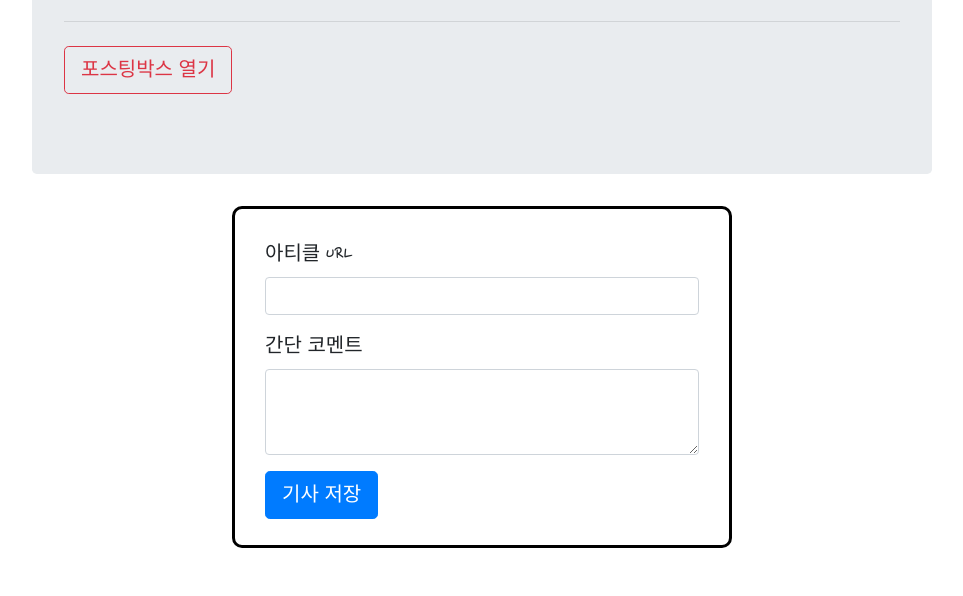
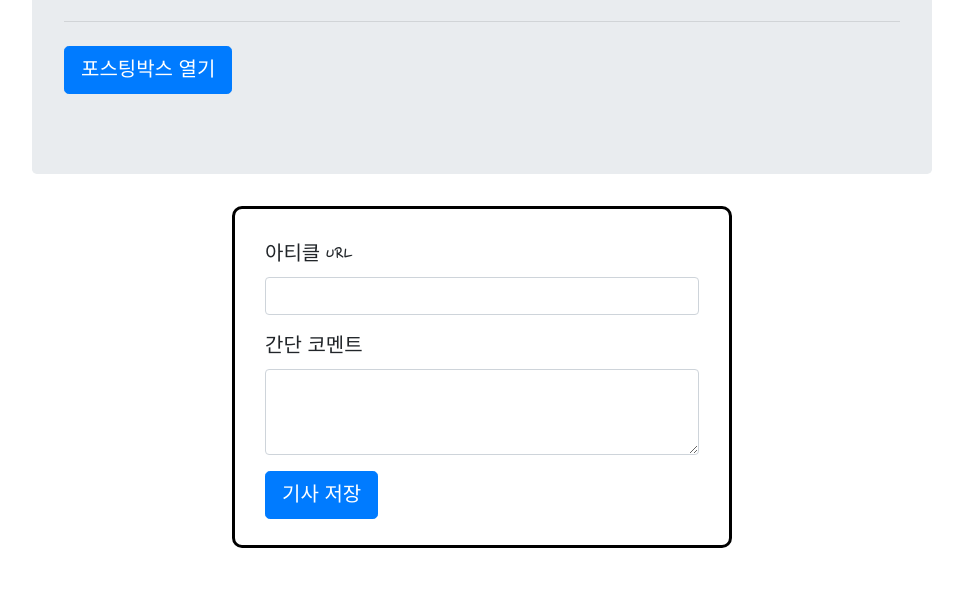
Before and after one commit to cypark1/memo, a plain HTML site: page index.html in a window 1280 px wide. Shown: the part 172-768 px from the top of the page, without its empty margins (158-1121 px from the left). Drawn offline with nearby package versions, Linux system fonts and the light colour scheme; grey boxes are pictures that could not be loaded.

Commit message:
Update index.html
change button to primary button

```diff
--- a/index.html
+++ b/index.html
@@ -65,7 +65,7 @@
             <hr class="my-4">
             <!-- <p>It uses utility classes for typography and spacing to space content out within the larger container.</p> -->
             <p class="lead">
-                <a class="btn btn-outline-danger btn-lg" href="#" role="button">포스팅박스 열기</a>
+                <a class="btn btn-primary btn-lg" href="#" role="button">포스팅박스 열기</a>
             </p>
         </div>
 
```
